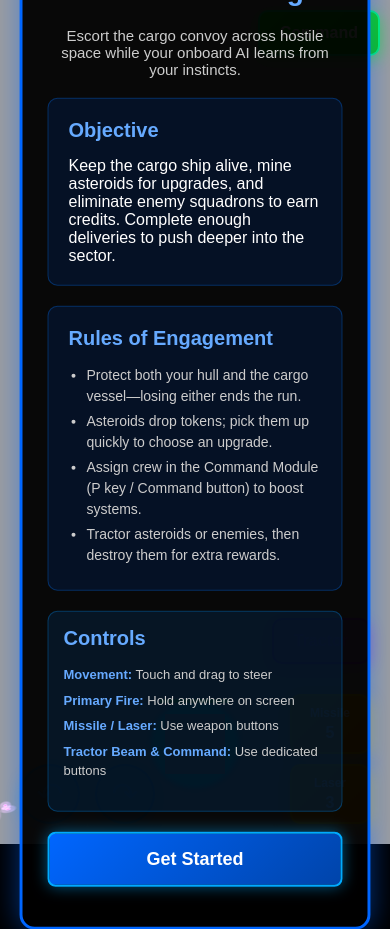
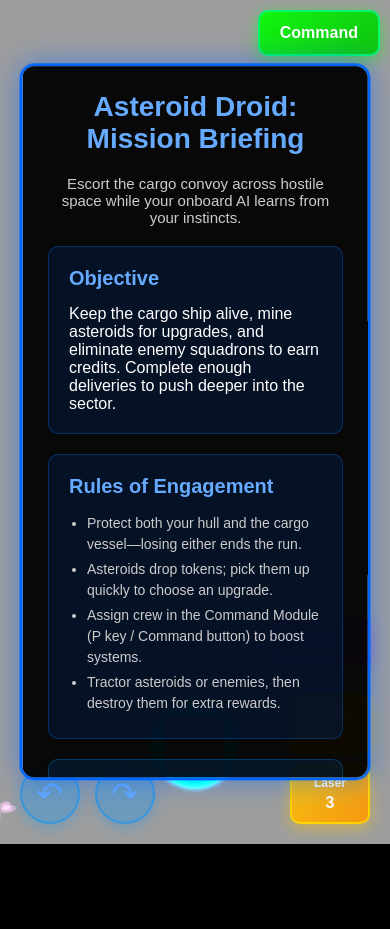
Before and after one commit to thomjenkins/starcrew, a website: page index.html in a window 390 px wide. After the commit the page ends 844 px from the top, so only its background shows below. Drawn offline with Linux system fonts and the light colour scheme.

Commit message:
Add scrolling support to mission briefing screen for mobile
- Added max-height and overflow-y: auto to #missionBriefing
- Enabled smooth scrolling on iOS with -webkit-overflow-scrolling: touch
- Ensures instructions screen is scrollable on mobile devices

```diff
--- a/style.css
+++ b/style.css
@@ -409,6 +409,9 @@ body {
     z-index: 100;
     border: 3px solid #0066ff;
     box-shadow: 0 0 30px rgba(0, 102, 255, 0.5);
+    max-height: 90vh;
+    overflow-y: auto;
+    overflow-x: hidden;
 }
 
 #missionBriefing.hidden {
@@ -1080,6 +1083,12 @@ body {
         width: 90vw;
         max-width: 400px;
         padding: 25px;
+        max-height: 85vh;
+        overflow-y: auto;
+        overflow-x: hidden;
+        top: 50%;
+        transform: translate(-50%, -50%);
+        -webkit-overflow-scrolling: touch; /* Smooth scrolling on iOS */
     }
 
     /* Mobile instructions styling */
```
